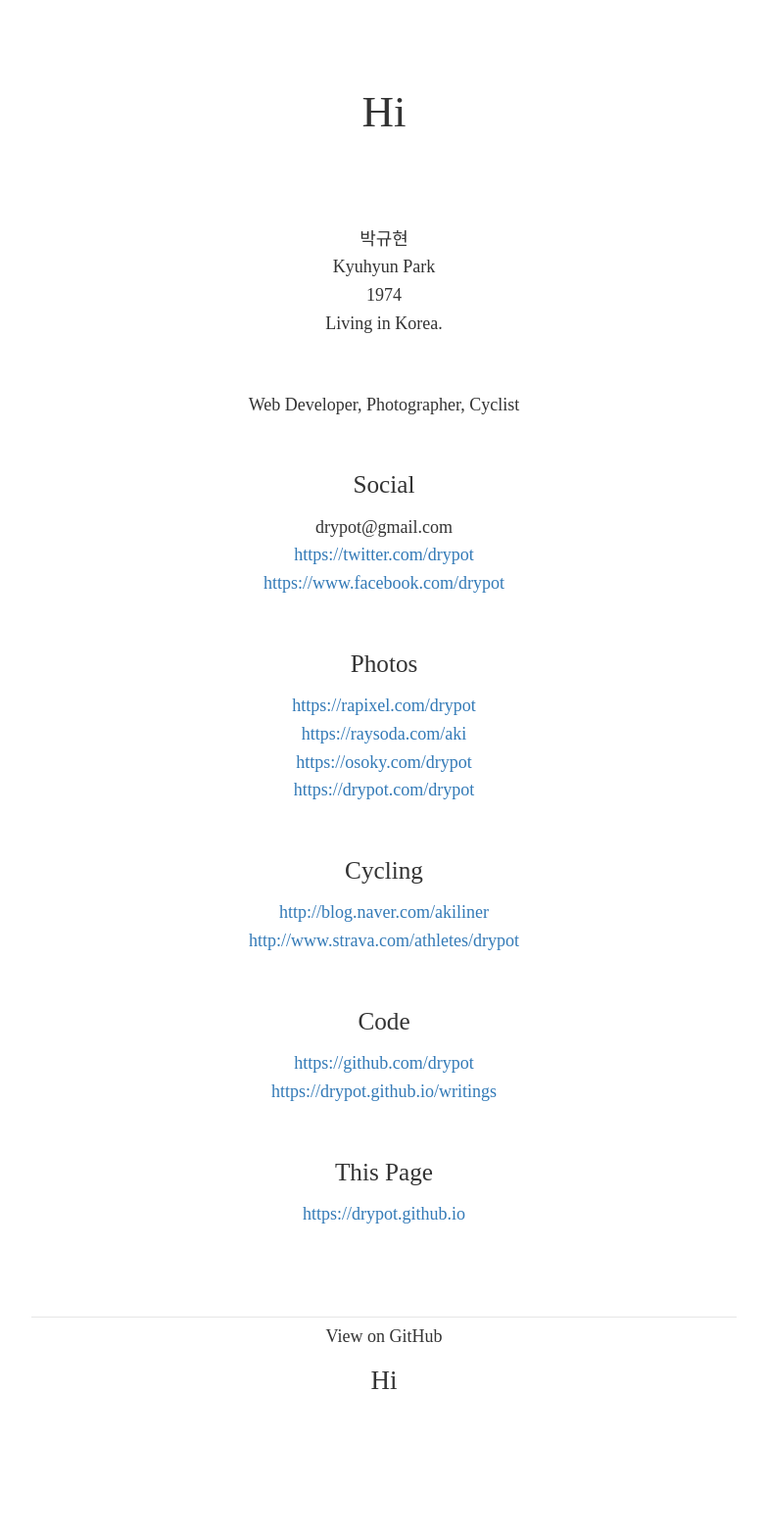
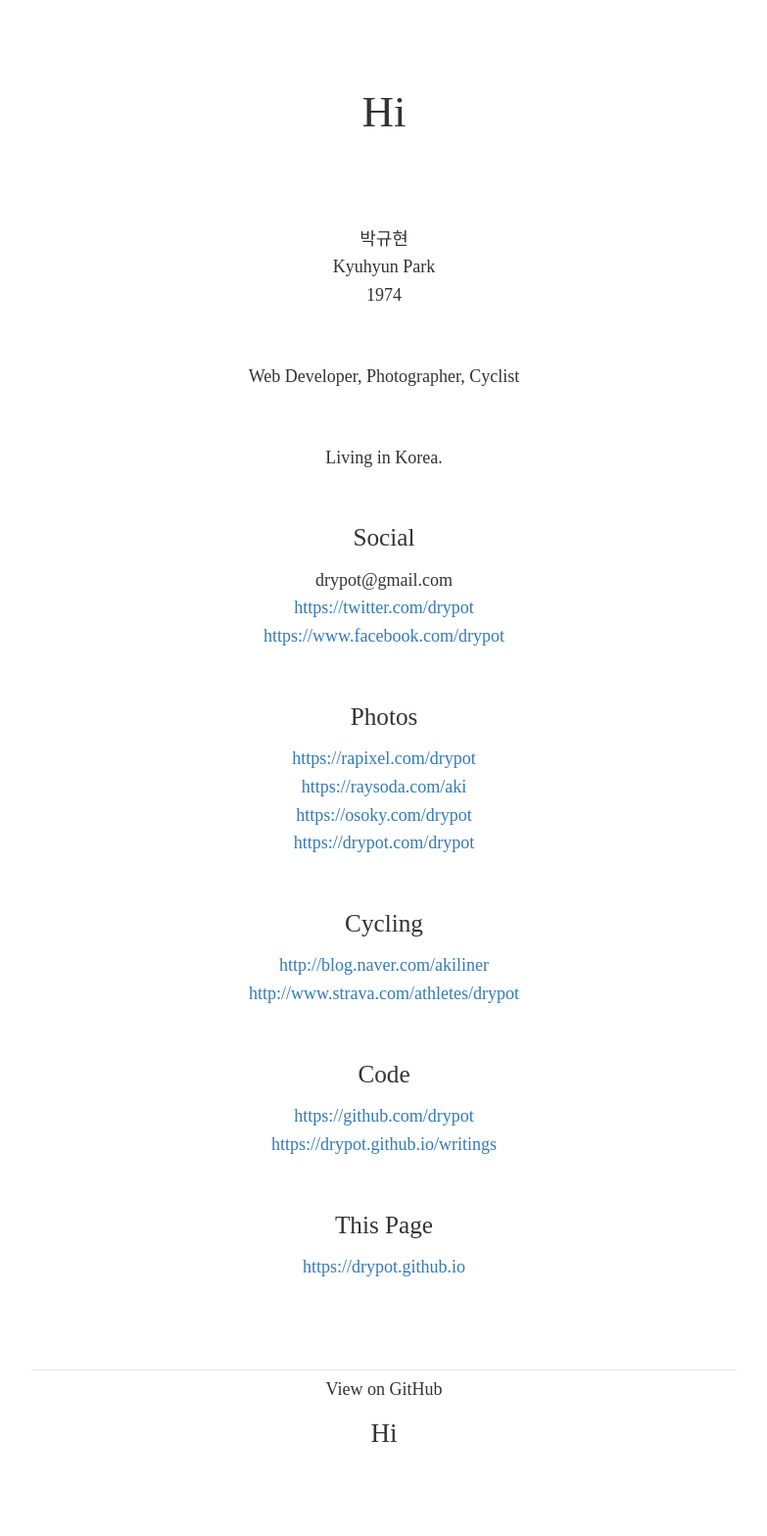
Before and after one commit to drypot/drypot.github.io, a Jekyll site: the page built from index.md, in a window 1280 px wide. Shown: the whole page at 98% size, without its empty margins (248-1031 px from the left). Built offline with Jekyll 4.4.1, drawn with Linux system fonts in a browser that asks for light colours; before the commit the page ends 1514 px from its top, so only the background shows below that.

```diff
--- a/index.md
+++ b/index.md
@@ -6,10 +6,12 @@ class: page-content-index
 박규현
 Kyuhyun Park
 1974
-Living in Korea.
 {:class="vspace"}
 
 Web Developer, Photographer, Cyclist
+{:class="vspace"}
+
+Living in Korea.
 {:class="vspace"}
 
 ### Social
```
